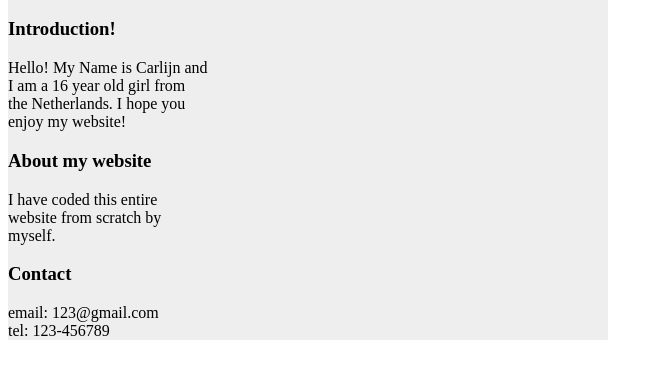
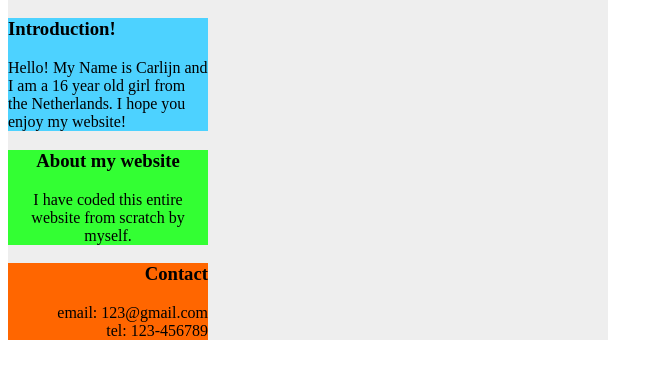
Before and after one commit to Carlijn500/Carlijn-website, a plain HTML site: page index.html in a window 1280 px wide. Shown: the part 48-426 px from the top of the page, without its empty margins (0-663 px from the left). Drawn offline with Linux system fonts and the light colour scheme.

Commit message:
Update style.css

```diff
--- a/style.css
+++ b/style.css
@@ -2,22 +2,24 @@
   background:#eee;
   width:600px;
   heigth: 100px;
+
 }
 .introduction {
-  background:4dd2ff;
+  background:#4dd2ff;
   width:200px;
   heigth:500px;
-  align:left;
+ text-align:left;
 }
 .aboutwebsite {
- background:33ff33;
+ background:#33ff33;
    width:200px;
   heigth:500px;
+  text-align:center;
 }
 
 .contact {
-  background:ff944d;
+  background:#ff6600;
    width:200px;
   heigth:500px;
-  align:right
+text-align:right;
 }
```
